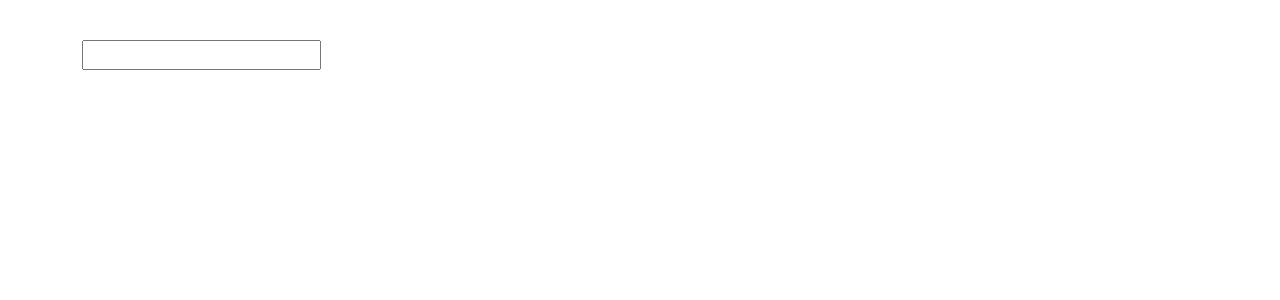
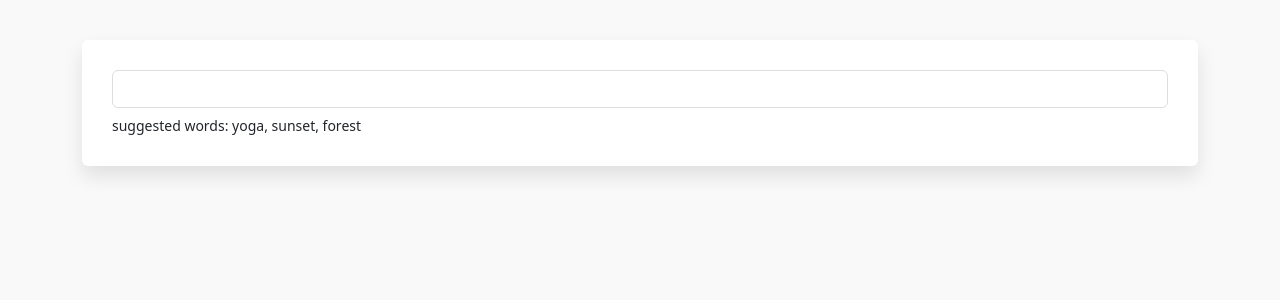
Before and after one commit to viktoriia-honcharova/dictionary-project, a React (Create React App) app: page / in a window 1280 px wide. Shown: the top 300 px of the page. Built offline with nearby package versions, Linux system fonts and the light colour scheme; no server answers.

Commit message:
Added load function to the Dictionary

```diff
--- a/src/App.css
+++ b/src/App.css
@@ -1,3 +1,7 @@
 .App {
   margin: 40px 0;
 }
+
+body {
+  background: #f9f9f9;
+}
--- a/src/Dictionary.css
+++ b/src/Dictionary.css
@@ -0,0 +1,20 @@
+.Dictionary section {
+  background: white;
+  padding: 30px;
+  border-radius: 6px;
+  box-shadow: 0 10px 20px rgb(0 0 0 / 10%);
+  margin: 20px 0;
+}
+
+.Dictionary input {
+  width: 100%;
+  padding: 6px 10px;
+  border: 1px solid #ddd;
+  color: #333;
+  border-radius: 6px;
+}
+
+.Dictionary .hint {
+  font-size: 14px;
+  margin-top: 7px;
+}
--- a/src/Dictionary.js
+++ b/src/Dictionary.js
@@ -6,29 +6,47 @@ import Results from "./Results";
 export default function Dictionary() {
   let [keyword, setKeyword] = useState("sunset");
   let [results, setResults] = useState(null);
+  let [loaded, setLoaded] = useState(false);
 
   function handleResponse(response) {
     setResults(response.data[0]);
   }
 
-  function search(event) {
-    event.preventDefault();
+  function search() {
     //documentation: https://dictionaryapi.dev/
 
     let apiUrl = `https://api.dictionaryapi.dev/api/v2/entries/en/${keyword}`;
     axios.get(apiUrl).then(handleResponse);
   }
 
+  function handleSubmit(event) {
+    event.preventDefault();
+    search();
+  }
+
   function handleKeywordChange(event) {
     setKeyword(event.target.value);
   }
 
+  function load() {
+    setLoaded(true);
+    search();
+  }
+
+  if (loaded) {
     return (
       <div className="Dictionary">
-      <form onSubmit={search}>
+        <section>
+          <form onSubmit={handleSubmit}>
             <input type="search" onChange={handleKeywordChange} />
           </form>
+          <div className="hint">suggested words: yoga, sunset, forest</div>
+        </section>
         <Results results={results} />
       </div>
     );
+  } else {
+    load();
+    return "Loading...";
   }
+}
--- /dev/null
+++ b/src/Results.css
@@ -0,0 +1,5 @@
+.Results h2 {
+  font-size: 36px;
+  font-weight: bold;
+  line-height: 1.5;
+}
--- a/src/Results.js
+++ b/src/Results.js
@@ -1,11 +1,13 @@
 import React from "react";
 import Meaning from "./Meaning";
 import Phonetic from "./Phonetic";
+import "./Results.css";
 
 export default function Results(props) {
   if (props.results) {
     return (
       <div className="Results">
+        <section>
           <h2>{props.results.word}</h2>
           {props.results.phonetics.map(function (phonetic, index) {
             return (
@@ -14,6 +16,8 @@ export default function Results(props) {
               </div>
             );
           })}
+        </section>
+        <section>
           {props.results.meanings.map(function (meaning, index) {
             return (
               <div key={index}>
@@ -21,6 +25,7 @@ export default function Results(props) {
               </div>
             );
           })}
+        </section>
       </div>
     );
   } else {
```
Lines whose indentation alone changed are shown as unchanged.
